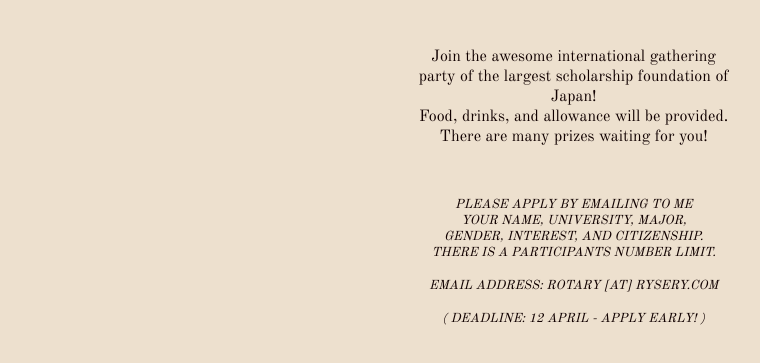
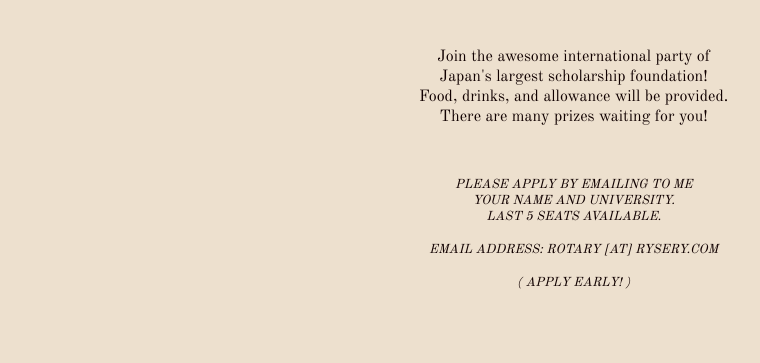
Before and after one commit to RiseOoi/riseley.github.io, a plain HTML site: page rotary.html in a window 1280 px wide. Shown: the part 463-826 px from the top of the page, without its empty margins (335-1095 px from the left). Drawn offline with nearby package versions, Linux system fonts and the light colour scheme.

Commit message:
Updates rotary.html after deadline

```diff
--- a/rotary.html
+++ b/rotary.html
@@ -389,24 +389,23 @@ body {
 
         <h2>April 27th, 2018</h2>
         <h3>At Premier Hotel – Tsubaki –
-        <br>( Near Susukino )
+        <br>( Near Susukino Station )
         <br>Evening 18:00 ~ 19:15</h3>
 
         <p>
-            Join the awesome international gathering party
-            of the largest scholarship foundation of Japan!
+            Join the awesome international party of
+            Japan's largest scholarship foundation!
             <br>Food, drinks, and allowance will be provided.
             <br>There are many prizes waiting for you!
         </p>
 
         <h4>Please apply by emailing to me
-        <br>your name, university, major,
-        <br>gender, interest, and citizenship.
-        <br>There is a participants number limit.</h4>
+        <br>your name and university.
+        <br>Last 5 seats available.</h4>
 
         <h4>Email Address: rotary [at] rysery.com</h4>
 
-        <h4>( Deadline: 12 April - Apply Early! )</h4>
+        <h4>( Apply Early! )</h4>
     </div>
     <!-- End of event details -->
 
```
